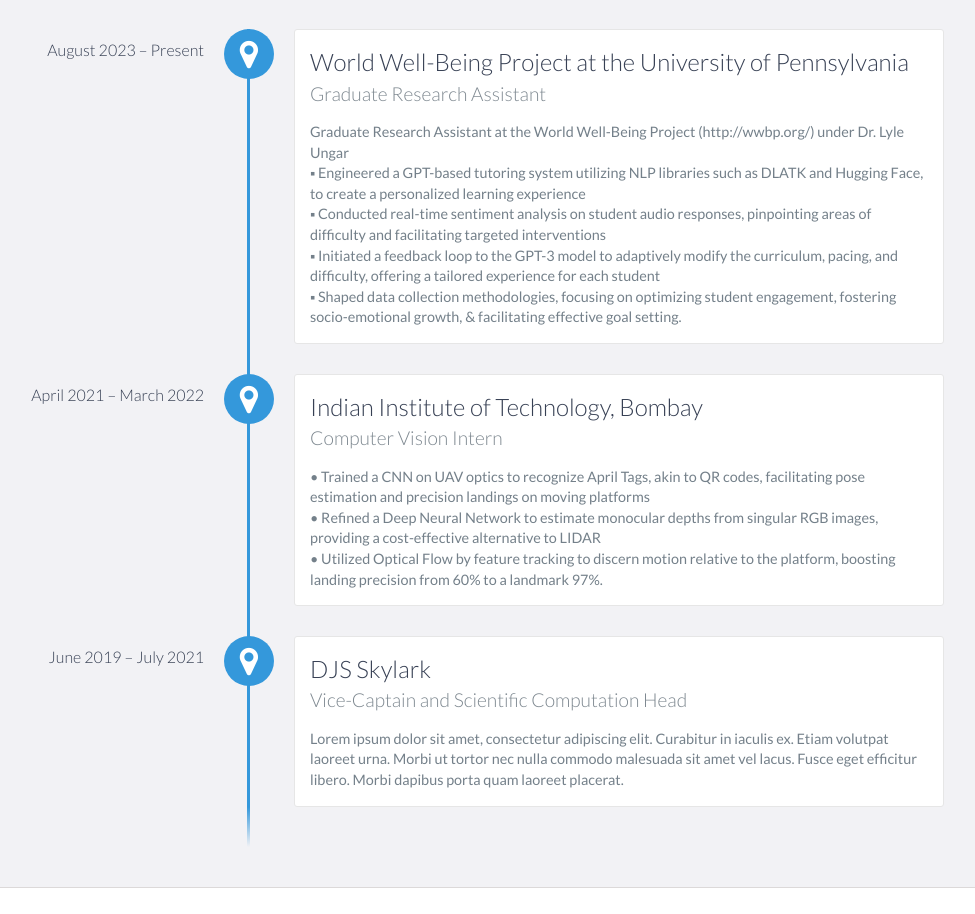
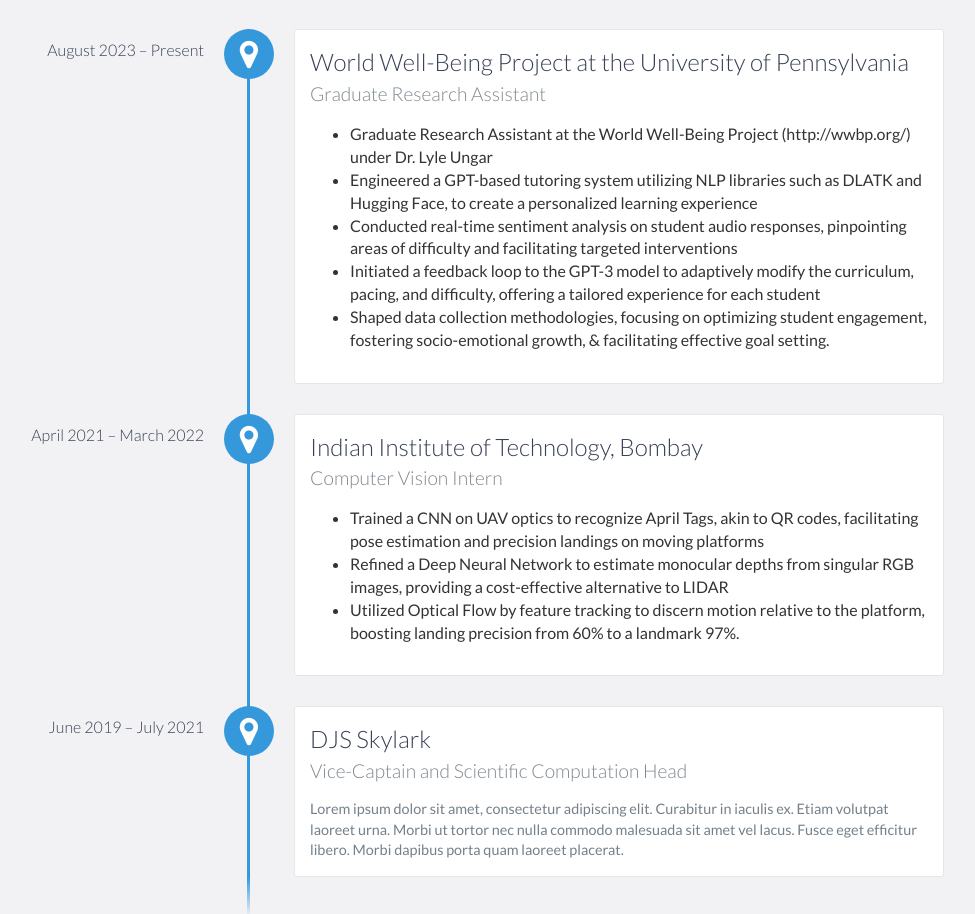
Before and after one commit to ghiarishi/ghiarishi.github.io, a website: page index.html in a window 1280 px wide. Shown: the part 1260-2174 px from the top of the page, without its empty margins (196-1171 px from the left). Drawn offline with nearby package versions, Linux system fonts and the light colour scheme.

Commit message:
Update index.html

```diff
--- a/index.html
+++ b/index.html
@@ -87,35 +87,42 @@
             <div data-date= "August 2023 – Present">
                 <h3>World Well-Being Project at the University of Pennsylvania</h3>
                 <h4>Graduate Research Assistant</h4>
-                <p>
-                    Graduate Research Assistant at the World Well-Being Project (http://wwbp.org/) under Dr. Lyle Ungar
-				</p>
-				<p>
-					▪ Engineered a GPT-based tutoring system utilizing NLP libraries such as DLATK and Hugging Face, to create a personalized learning experience
-				</p>
-				<p>
-		    		▪ Conducted real-time sentiment analysis on student audio responses, pinpointing areas of difficulty and facilitating targeted interventions
-				</p>
-				<p>
-					▪ Initiated a feedback loop to the GPT-3 model to adaptively modify the curriculum, pacing, and difficulty, offering a tailored experience for each student
-				</p>
-				<p>
-					▪ Shaped data collection methodologies, focusing on optimizing student engagement, fostering socio-emotional growth, & facilitating effective goal setting.
-				</p>
+                <ul>
+			<li>
+                    		Graduate Research Assistant at the World Well-Being Project (http://wwbp.org/) under Dr. Lyle Ungar
+			</li>
+			<li>
+				Engineered a GPT-based tutoring system utilizing NLP libraries such as DLATK and Hugging Face, to create a personalized learning experience
+			</li>
+			<li>
+		    		Conducted real-time sentiment analysis on student audio responses, pinpointing areas of difficulty and facilitating targeted interventions
+			</li>
+			<li>
+				Initiated a feedback loop to the GPT-3 model to adaptively modify the curriculum, pacing, and difficulty, offering a tailored experience for each student
+			</li>
+			<li>
+				Shaped data collection methodologies, focusing on optimizing student engagement, fostering socio-emotional growth, & facilitating effective goal setting.
+			</li>
+		</ul>
+
+
             </div>
 
             <div data-date="April 2021 – March 2022">
                 <h3>Indian Institute of Technology, Bombay</h3>
                 <h4>Computer Vision Intern</h4>
-                <p>
-                    • Trained a CNN on UAV optics to recognize April Tags, akin to QR codes, facilitating pose estimation and precision landings on moving platforms
-				</p>
-				<p>
-					• Refined a Deep Neural Network to estimate monocular depths from singular RGB images, providing a cost-effective alternative to LIDAR
-				</p>
-				<p>
-		    		• Utilized Optical Flow by feature tracking to discern motion relative to the platform, boosting landing precision from 60% to a landmark 97%.
-				</p>
+                <ul>
+			<li>
+                    Trained a CNN on UAV optics to recognize April Tags, akin to QR codes, facilitating pose estimation and precision landings on moving platforms
+			</li>
+
+				<li>
+					Refined a Deep Neural Network to estimate monocular depths from singular RGB images, providing a cost-effective alternative to LIDAR
+				</li>
+				<li>
+		    		Utilized Optical Flow by feature tracking to discern motion relative to the platform, boosting landing precision from 60% to a landmark 97%.
+				</li>
+		</ul>
             </div>
 
             <div data-date="June 2019 – July 2021">
```
